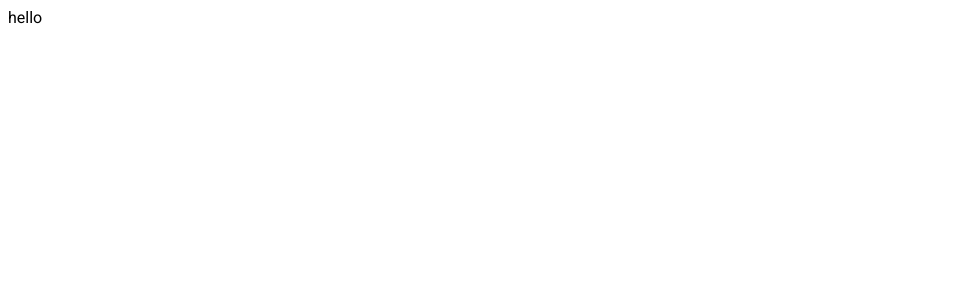
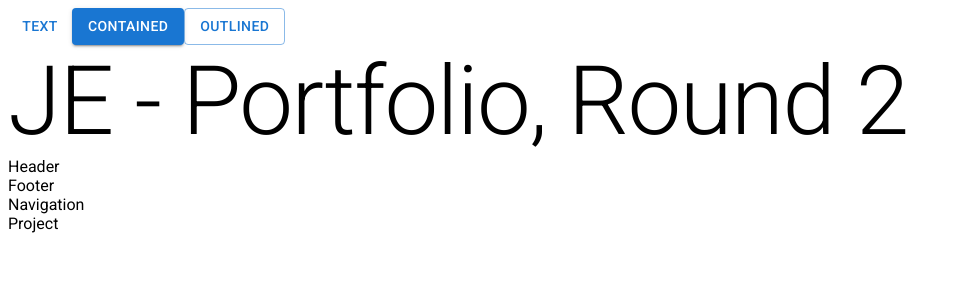
Before and after one commit to escotoj/React-Portfolio, a React (Create React App) app: page / in a window 1280 px wide. Shown: the top 300 px of the page, without its empty margins (0-960 px from the left). Built offline with nearby package versions, Linux system fonts and the light colour scheme.

Commit message:
components file has been created and applied to the app.js

```diff
--- a/src/App.js
+++ b/src/App.js
@@ -1,9 +1,23 @@
+import { Button } from "@mui/material";
+import { Typography } from "@mui/material";
+import Header from "./components/Header";
+import Footer from "./components/Footer";
+import Navigation from "./components/Navigation";
+import Project from "./components/Project";
 
 function App() {
   return (
     <div>
-      hello
-
+      <Button variant="text">Text</Button>
+      <Button variant="contained">Contained</Button>
+      <Button variant="outlined">Outlined</Button>
+      <Typography variant="h1" component="h2">
+        JE - Portfolio, Round 2
+      </Typography>
+      <Header/>
+      <Footer/>
+      <Navigation/>
+      <Project/>
     </div>
   );
 }
--- /dev/null
+++ b/src/components/Footer.js
@@ -0,0 +1,9 @@
+import React from "react";
+
+const Footer = () => {
+  return (
+  <div>Footer</div>
+  )
+};
+
+export default Footer
--- /dev/null
+++ b/src/components/Header.js
@@ -0,0 +1,9 @@
+import React from "react";
+
+const Header = () => {
+  return (
+  <div>Header</div>
+  )
+};
+
+export default Header
--- /dev/null
+++ b/src/components/Navigation.js
@@ -0,0 +1,9 @@
+import React from "react";
+
+const Navbar = () => {
+  return (
+  <div>Navigation</div>
+  )
+};
+
+export default Navbar
--- /dev/null
+++ b/src/components/Project.js
@@ -0,0 +1,9 @@
+import React from "react";
+
+const Project = () => {
+  return (
+  <div>Project</div>
+  )
+};
+
+export default Project
```
